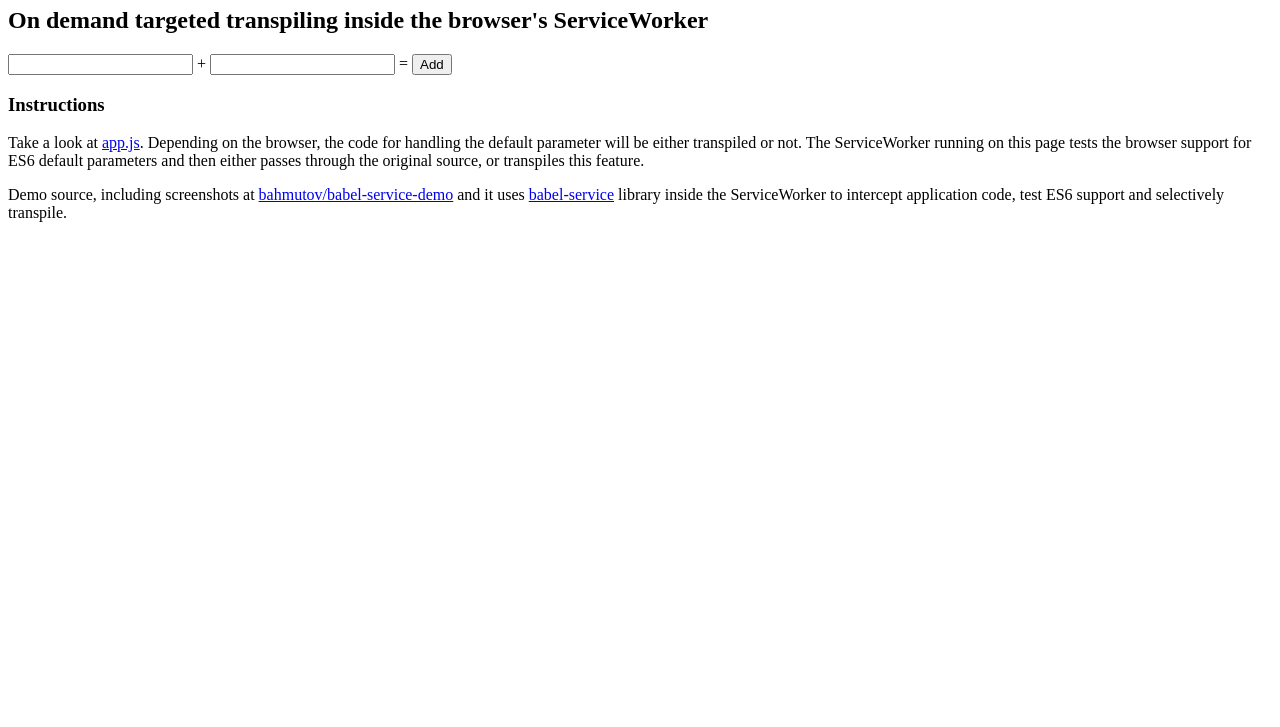
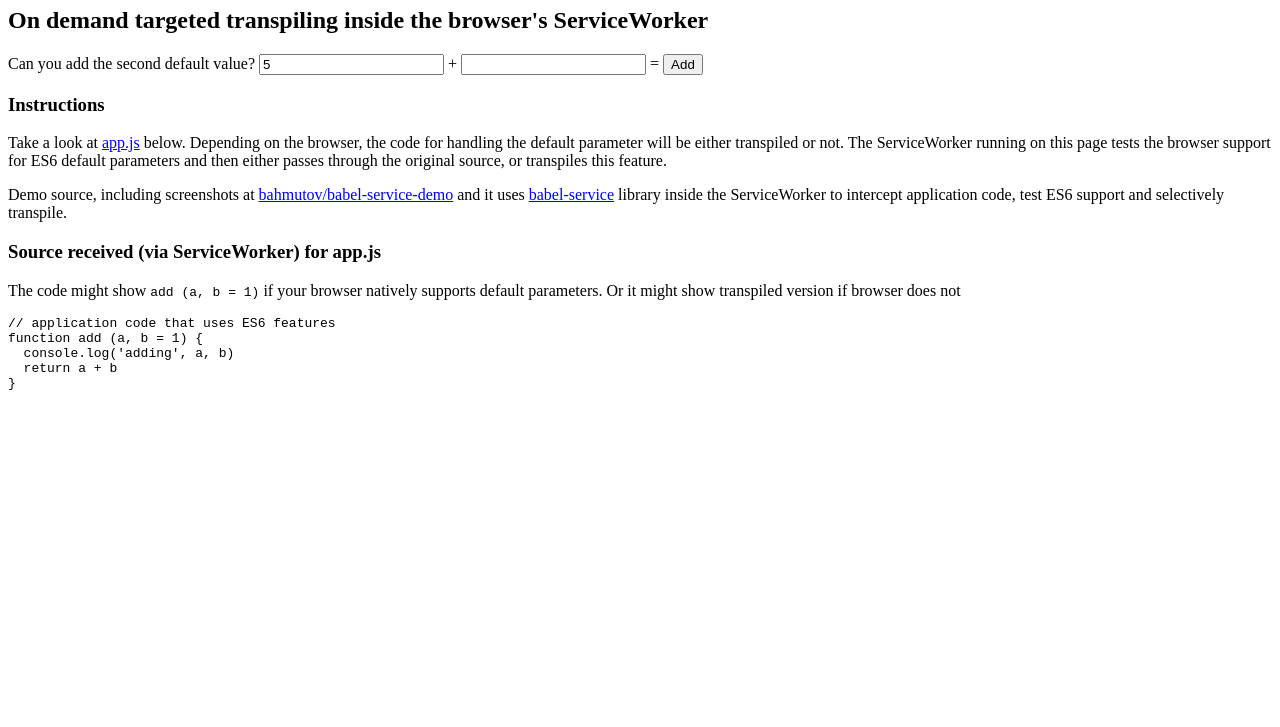
Before and after one commit to bahmutov/babel-service-demo, a website: page index.html in a window 1280 px wide. Shown: the part 73-800 px from the top of the page. Drawn offline with Linux system fonts and the light colour scheme.

Commit message:
better explanations

```diff
--- a/app.js
+++ b/app.js
@@ -1,14 +1,5 @@
-// code that uses ES6 features
+// application code that uses ES6 features
 function add (a, b = 1) {
   console.log('adding', a, b)
   return a + b
 }
-
-// "user interface" code - not important
-function sum () {
-  const a = parseInt(document.getElementById('a').value, 10)
-  const b = parseInt(document.getElementById('b').value, 10) || undefined
-  const result = add(a, b)
-  document.getElementById('sum').innerText = result
-}
-document.getElementById('add').addEventListener('click', sum)
--- a/index.html
+++ b/index.html
@@ -5,12 +5,18 @@
   <meta charset="utf-8">
   <meta name="viewport" content="width=device-width, initial-scale=1">
   <title>babel-service demo</title>
+  <style>
+  .code {
+    white-space: pre;
+    font-family: monospace;
+  }
+  </style>
 </head>
 
 <body>
-  <h1>babel-service (tested on Chrome, Opera and Firefox only)</h1>
+  <h1>babel-service (tested on Chrome, Chrome Canary and Opera)</h1>
   <h2>On demand targeted transpiling inside the browser's ServiceWorker</h2>
-  <input type="number" id="a"> + <input type="number" id="b"> =
+  Can you add the second default value? <input type="number" id="a" value="5"> + <input type="number" id="b"> =
   <span id="sum"></span> <button id="add">Add</button>
   <script>
     window.addEventListener('error', function (err) {
@@ -19,7 +25,7 @@
   </script>
   <p>
     <h3>Instructions</h3>
-    Take a look at <a href="app.js">app.js</a>. Depending on the browser,
+    Take a look at <a href="app.js">app.js</a> below. Depending on the browser,
     the code for handling the default parameter will be either transpiled or
     not. The ServiceWorker running on this page tests the browser support
     for ES6 default parameters and then either passes through the original
@@ -33,5 +39,27 @@
   </p>
   <script src="app.js"></script>
   <script src="client.js"></script>
+  <h3>Source received (via ServiceWorker) for app.js</h3>
+  <p>The code might show <code>add (a, b = 1)</code> if your browser natively supports
+  default parameters. Or it might show transpiled version if browser does not</p>
+  <script>
+    fetch('app.js')
+      .then(res => res.text())
+      .then(js => {
+        var sourceDiv = document.createElement('div')
+        sourceDiv.classList.add('code')
+        var content = document.createTextNode(js)
+        sourceDiv.appendChild(content)
+        document.body.appendChild(sourceDiv)
+      })
+    // "user interface" code - not important
+    function sum () {
+      const a = parseInt(document.getElementById('a').value, 10)
+      const b = parseInt(document.getElementById('b').value, 10) || undefined
+      const result = add(a, b)
+      document.getElementById('sum').innerText = result
+    }
+    document.getElementById('add').addEventListener('click', sum)
+  </script>
 </body>
 </html>
```
